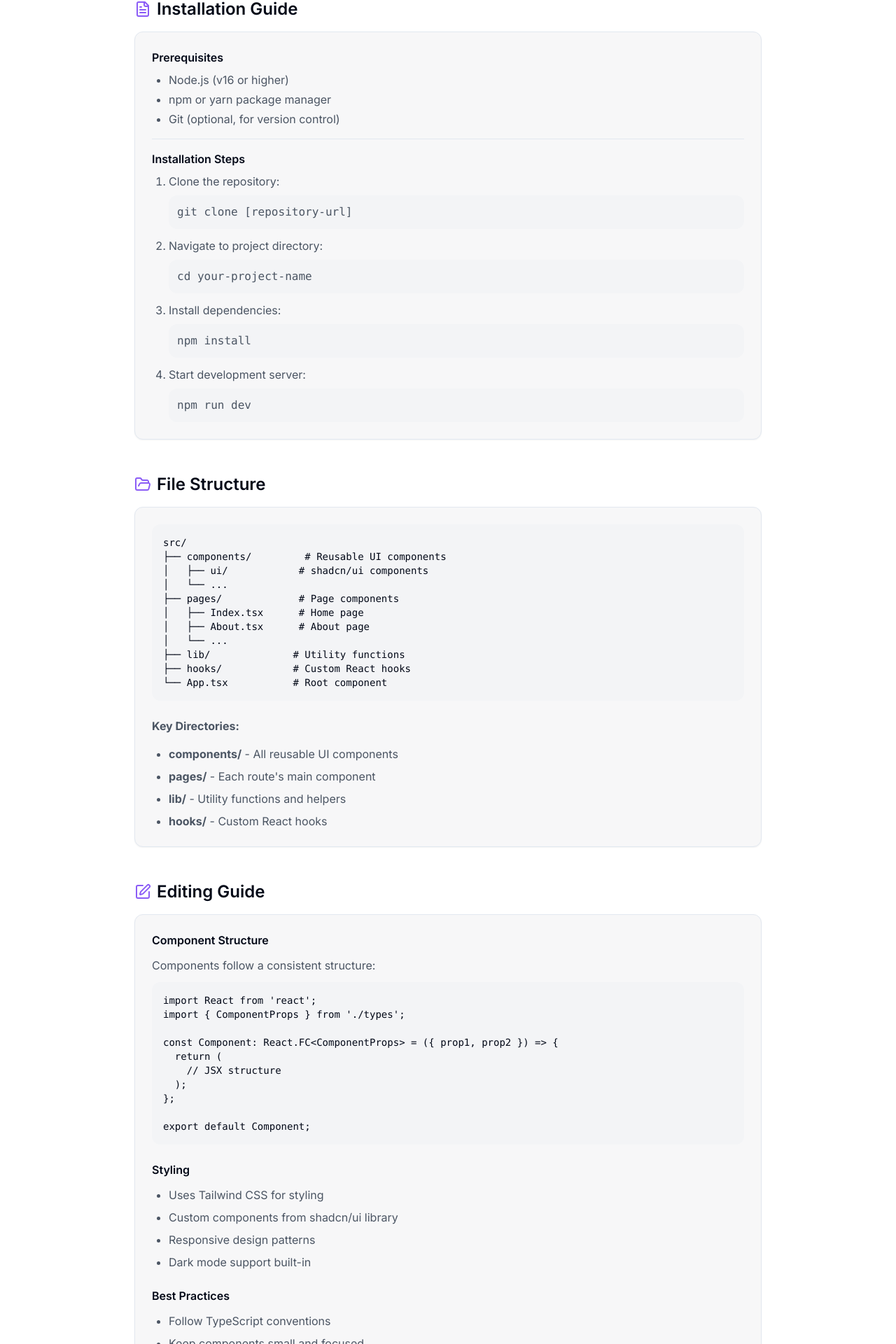
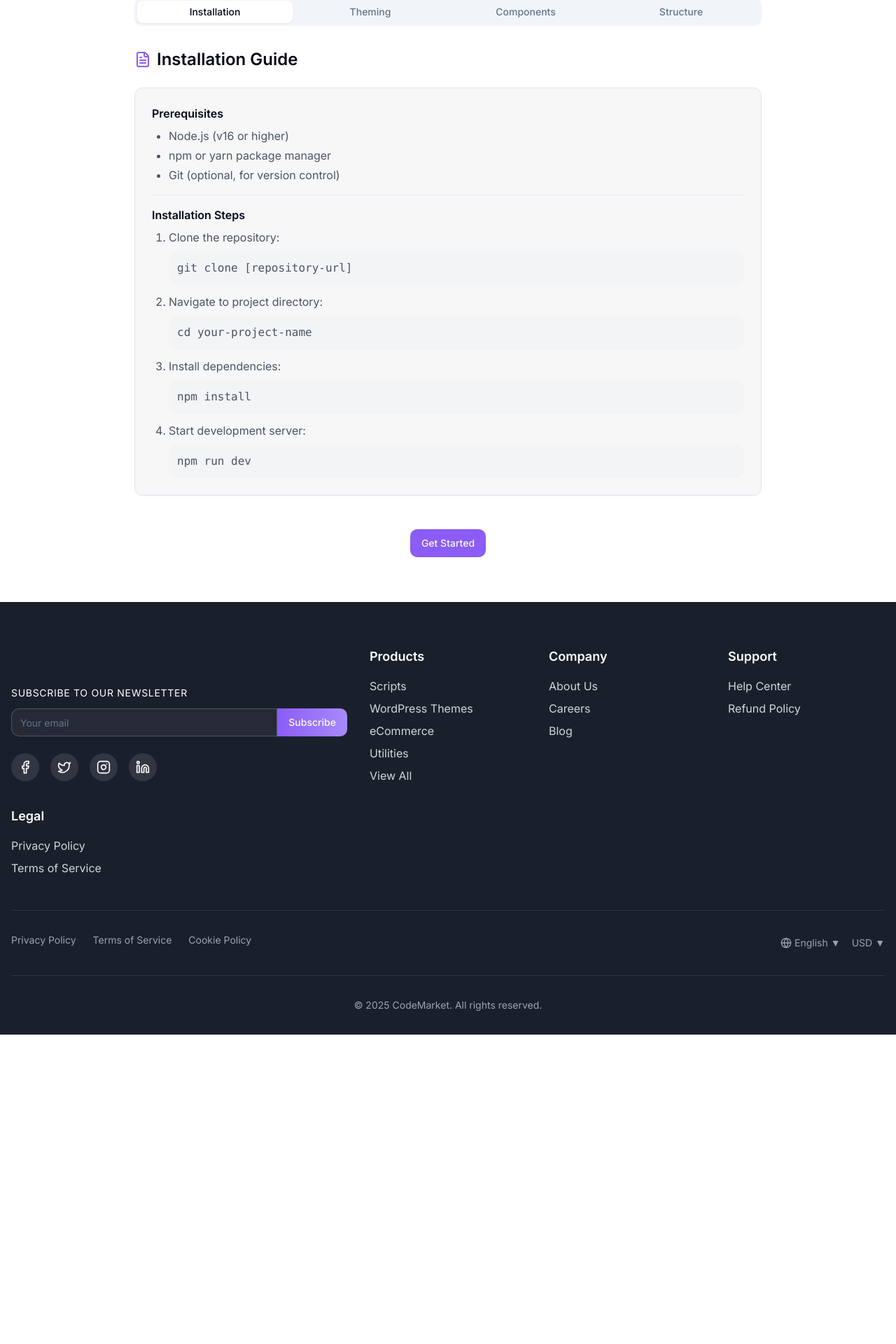
Before and after one commit to visertech12/project-assistance-hub, a React (Vite) app: page /documentation in a window 1280 px wide. Shown: the part 179-2099 px from the top of the page at 70% size. After the commit the page ends 1657 px from the top, so only its background shows below. Built offline with nearby package versions, Linux system fonts and the light colour scheme.

Commit message:
feat: Add template customization guide
Add a template customization guide to the documentation page.

```diff
--- a/src/pages/Documentation.tsx
+++ b/src/pages/Documentation.tsx
@@ -1,11 +1,12 @@
 
 import React from "react";
-import { FileText, FolderOpen, Edit } from "lucide-react";
+import { FileText, FolderOpen, Edit, Palette, Layout, Components, Layers } from "lucide-react";
 import Header from "@/components/Header";
 import Footer from "@/components/Footer";
 import { Card, CardContent } from "@/components/ui/card";
 import { Button } from "@/components/ui/button";
 import { Separator } from "@/components/ui/separator";
+import { Tabs, TabsContent, TabsList, TabsTrigger } from "@/components/ui/tabs";
 
 const Documentation = () => {
   return (
@@ -17,8 +18,17 @@ const Documentation = () => {
             Template Documentation
           </h1>
 
-          {/* Installation */}
-          <section className="mb-12">
+          <Tabs defaultValue="installation" className="space-y-8">
+            <TabsList className="grid w-full grid-cols-2 lg:grid-cols-4">
+              <TabsTrigger value="installation">Installation</TabsTrigger>
+              <TabsTrigger value="theming">Theming</TabsTrigger>
+              <TabsTrigger value="components">Components</TabsTrigger>
+              <TabsTrigger value="structure">Structure</TabsTrigger>
+            </TabsList>
+
+            {/* Installation Tab */}
+            <TabsContent value="installation">
+              <section className="space-y-6">
                 <div className="flex items-center gap-2 mb-4">
                   <FileText className="h-6 w-6 text-marketplace-indigo" />
                   <h2 className="text-2xl font-semibold">Installation Guide</h2>
@@ -66,12 +76,110 @@ const Documentation = () => {
                   </CardContent>
                 </Card>
               </section>
+            </TabsContent>
 
-          {/* File Structure */}
-          <section className="mb-12">
+            {/* Theming Tab */}
+            <TabsContent value="theming">
+              <section className="space-y-6">
                 <div className="flex items-center gap-2 mb-4">
-              <FolderOpen className="h-6 w-6 text-marketplace-indigo" />
-              <h2 className="text-2xl font-semibold">File Structure</h2>
+                  <Palette className="h-6 w-6 text-marketplace-indigo" />
+                  <h2 className="text-2xl font-semibold">Theme & Colors</h2>
+                </div>
+                <Card>
+                  <CardContent className="p-6 space-y-6">
+                    <div className="space-y-4">
+                      <h3 className="font-semibold">Color Palette</h3>
+                      <div className="grid grid-cols-2 md:grid-cols-3 gap-4">
+                        <div className="space-y-2">
+                          <div className="h-20 rounded-lg bg-marketplace-indigo"></div>
+                          <p className="text-sm">Marketplace Indigo (#8B5CF6)</p>
+                        </div>
+                        <div className="space-y-2">
+                          <div className="h-20 rounded-lg bg-marketplace-emerald"></div>
+                          <p className="text-sm">Marketplace Emerald (#10B981)</p>
+                        </div>
+                        <div className="space-y-2">
+                          <div className="h-20 rounded-lg bg-marketplace-obsidian"></div>
+                          <p className="text-sm">Obsidian (#1A1F2C)</p>
+                        </div>
+                      </div>
+                    </div>
+                    <Separator />
+                    <div className="space-y-4">
+                      <h3 className="font-semibold">Global Styles</h3>
+                      <div className="space-y-2">
+                        <p className="text-gray-600 dark:text-gray-300">
+                          All global styles are defined in <code>src/index.css</code>:
+                        </p>
+                        <ul className="list-disc pl-6 space-y-2 text-gray-600 dark:text-gray-300">
+                          <li>CSS variables for theming</li>
+                          <li>Custom utility classes</li>
+                          <li>Dark mode configurations</li>
+                        </ul>
+                      </div>
+                    </div>
+                  </CardContent>
+                </Card>
+              </section>
+            </TabsContent>
+
+            {/* Components Tab */}
+            <TabsContent value="components">
+              <section className="space-y-6">
+                <div className="flex items-center gap-2 mb-4">
+                  <Components className="h-6 w-6 text-marketplace-indigo" />
+                  <h2 className="text-2xl font-semibold">Layout Components</h2>
+                </div>
+                <Card>
+                  <CardContent className="p-6 space-y-6">
+                    <div className="space-y-4">
+                      <h3 className="font-semibold">Header Customization</h3>
+                      <p className="text-gray-600 dark:text-gray-300">
+                        Located in <code>src/components/Header.tsx</code>
+                      </p>
+                      <ul className="list-disc pl-6 space-y-2 text-gray-600 dark:text-gray-300">
+                        <li>Navigation links configuration</li>
+                        <li>Categories dropdown menu</li>
+                        <li>Mobile responsive menu</li>
+                        <li>User action buttons</li>
+                      </ul>
+                    </div>
+                    <Separator />
+                    <div className="space-y-4">
+                      <h3 className="font-semibold">Footer Customization</h3>
+                      <p className="text-gray-600 dark:text-gray-300">
+                        Located in <code>src/components/Footer.tsx</code>
+                      </p>
+                      <ul className="list-disc pl-6 space-y-2 text-gray-600 dark:text-gray-300">
+                        <li>Link sections and content</li>
+                        <li>Newsletter subscription form</li>
+                        <li>Social media links</li>
+                        <li>Copyright and legal links</li>
+                      </ul>
+                    </div>
+                    <Separator />
+                    <div className="space-y-4">
+                      <h3 className="font-semibold">Logo Customization</h3>
+                      <p className="text-gray-600 dark:text-gray-300">
+                        Located in <code>src/components/CodeMarketLogo.tsx</code>
+                      </p>
+                      <ul className="list-disc pl-6 space-y-2 text-gray-600 dark:text-gray-300">
+                        <li>SVG paths for logo design</li>
+                        <li>Size variants (default/small)</li>
+                        <li>Gradient styling options</li>
+                      </ul>
+                    </div>
+                  </CardContent>
+                </Card>
+              </section>
+            </TabsContent>
+
+            {/* Structure Tab */}
+            <TabsContent value="structure">
+              <section className="space-y-6">
+                <div className="flex items-center gap-2 mb-4">
+                  <Layers className="h-6 w-6 text-marketplace-indigo" />
+                  <h2 className="text-2xl font-semibold">Project Structure</h2>
                 </div>
                 <Card>
                   <CardContent className="p-6">
@@ -88,71 +196,64 @@ const Documentation = () => {
 ├── hooks/            # Custom React hooks
 └── App.tsx           # Root component`}
                     </pre>
-                <div className="mt-6 space-y-4 text-gray-600 dark:text-gray-300">
-                  <p><strong>Key Directories:</strong></p>
-                  <ul className="list-disc pl-6 space-y-2">
-                    <li><strong>components/</strong> - All reusable UI components</li>
-                    <li><strong>pages/</strong> - Each route's main component</li>
-                    <li><strong>lib/</strong> - Utility functions and helpers</li>
-                    <li><strong>hooks/</strong> - Custom React hooks</li>
+                    <div className="mt-6 space-y-4">
+                      <h3 className="font-semibold">Available Routes</h3>
+                      <ul className="grid grid-cols-1 md:grid-cols-2 gap-2 text-gray-600 dark:text-gray-300">
+                        <li>/ (Home)</li>
+                        <li>/products (Listing)</li>
+                        <li>/product/:id (Details)</li>
+                        <li>/blog (Blog List)</li>
+                        <li>/blog/:id (Blog Post)</li>
+                        <li>/about (About Us)</li>
+                        <li>/documentation (Docs)</li>
+                        <li>/help/buying (Guide)</li>
                       </ul>
                     </div>
                   </CardContent>
                 </Card>
-          </section>
 
-          {/* Editing Guide */}
-          <section className="mb-12">
-            <div className="flex items-center gap-2 mb-4">
-              <Edit className="h-6 w-6 text-marketplace-indigo" />
-              <h2 className="text-2xl font-semibold">Editing Guide</h2>
-            </div>
+                <div className="mt-8">
+                  <h3 className="font-semibold mb-4">Best Practices</h3>
+                  <div className="grid md:grid-cols-2 gap-4">
                     <Card>
-              <CardContent className="p-6 space-y-6">
-                <div>
-                  <h3 className="font-semibold mb-3">Component Structure</h3>
-                  <p className="text-gray-600 dark:text-gray-300">
-                    Components follow a consistent structure:
+                      <CardContent className="p-4">
+                        <h4 className="font-medium mb-2">Theme Consistency</h4>
+                        <p className="text-sm text-gray-600 dark:text-gray-300">
+                          Use defined color palette and maintain visual harmony
                         </p>
-                  <pre className="bg-gray-100 dark:bg-gray-800 p-4 rounded-lg mt-3 text-sm">
-{`import React from 'react';
-import { ComponentProps } from './types';
-
-const Component: React.FC<ComponentProps> = ({ prop1, prop2 }) => {
-  return (
-    // JSX structure
-  );
-};
-
-export default Component;`}
-                  </pre>
-                </div>
-
-                <div>
-                  <h3 className="font-semibold mb-3">Styling</h3>
-                  <ul className="list-disc pl-6 space-y-2 text-gray-600 dark:text-gray-300">
-                    <li>Uses Tailwind CSS for styling</li>
-                    <li>Custom components from shadcn/ui library</li>
-                    <li>Responsive design patterns</li>
-                    <li>Dark mode support built-in</li>
-                  </ul>
-                </div>
-
-                <div>
-                  <h3 className="font-semibold mb-3">Best Practices</h3>
-                  <ul className="list-disc pl-6 space-y-2 text-gray-600 dark:text-gray-300">
-                    <li>Follow TypeScript conventions</li>
-                    <li>Keep components small and focused</li>
-                    <li>Use proper props typing</li>
-                    <li>Implement responsive design</li>
-                    <li>Follow established naming conventions</li>
-                  </ul>
-                </div>
                       </CardContent>
                     </Card>
+                    <Card>
+                      <CardContent className="p-4">
+                        <h4 className="font-medium mb-2">Component Reuse</h4>
+                        <p className="text-sm text-gray-600 dark:text-gray-300">
+                          Leverage existing components before creating new ones
+                        </p>
+                      </CardContent>
+                    </Card>
+                    <Card>
+                      <CardContent className="p-4">
+                        <h4 className="font-medium mb-2">Responsive Design</h4>
+                        <p className="text-sm text-gray-600 dark:text-gray-300">
+                          Test all changes across different screen sizes
+                        </p>
+                      </CardContent>
+                    </Card>
+                    <Card>
+                      <CardContent className="p-4">
+                        <h4 className="font-medium mb-2">Dark Mode Support</h4>
+                        <p className="text-sm text-gray-600 dark:text-gray-300">
+                          Ensure all components work in both light and dark modes
+                        </p>
+                      </CardContent>
+                    </Card>
+                  </div>
+                </div>
               </section>
+            </TabsContent>
+          </Tabs>
 
-          <div className="text-center">
+          <div className="text-center mt-12">
             <Button className="bg-marketplace-indigo hover:bg-marketplace-indigo/90">
               Get Started
             </Button>
```
Lines whose indentation alone changed are shown as unchanged.
